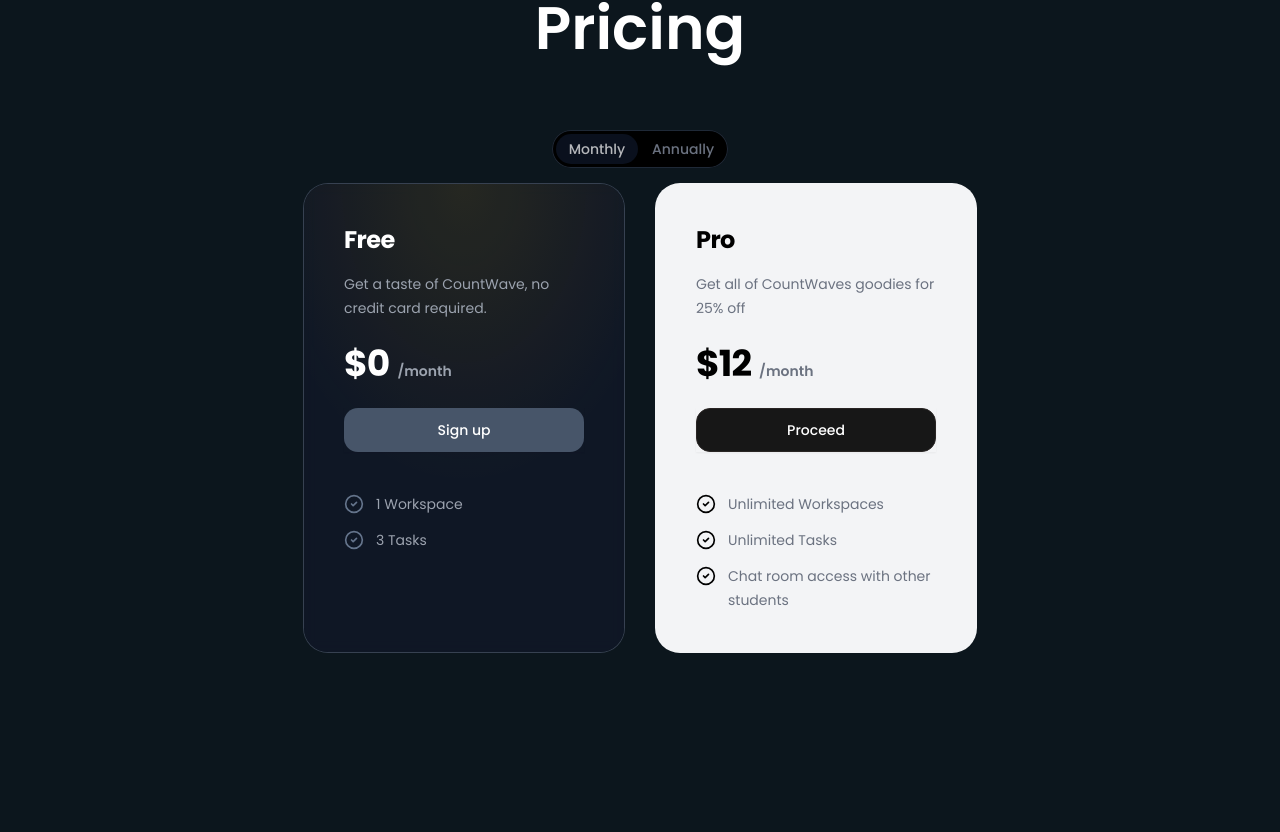
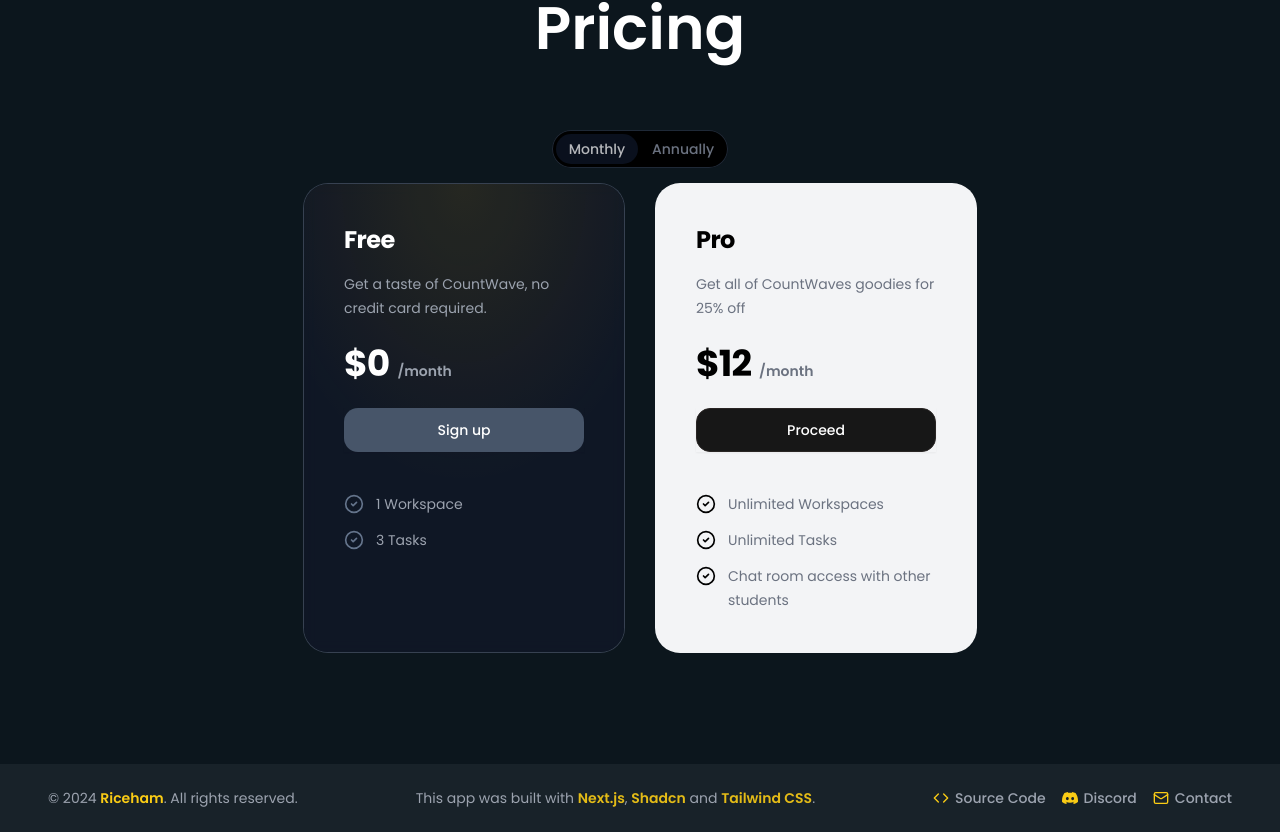
Before and after one commit to Riceham/todo, a Next.js app: page / in a window 1280 px wide. Shown: the part 2291-3123 px from the top of the page. Before the commit the page ends 3055 px from the top, so only its background shows below. Built offline with nearby package versions, Linux system fonts and the light colour scheme.

Commit message:
footer implemented

```diff
--- /dev/null
+++ b/app/(marketing)/_components/footer.tsx
@@ -0,0 +1,86 @@
+import { Code, Mail } from "lucide-react";
+import Link from "next/link";
+
+export const DiscordIcon = ({ className }: { className?: string }) => {
+  return (
+    <svg
+      className={className}
+      xmlns="http://www.w3.org/2000/svg"
+      viewBox="0 0 127.14 96.36"
+    >
+      <path
+        fill="#FACC15"
+        d="M107.7,8.07A105.15,105.15,0,0,0,81.47,0a72.06,72.06,0,0,0-3.36,6.83A97.68,97.68,0,0,0,49,6.83,72.37,72.37,0,0,0,45.64,0,105.89,105.89,0,0,0,19.39,8.09C2.79,32.65-1.71,56.6.54,80.21h0A105.73,105.73,0,0,0,32.71,96.36,77.7,77.7,0,0,0,39.6,85.25a68.42,68.42,0,0,1-10.85-5.18c.91-.66,1.8-1.34,2.66-2a75.57,75.57,0,0,0,64.32,0c.87.71,1.76,1.39,2.66,2a68.68,68.68,0,0,1-10.87,5.19,77,77,0,0,0,6.89,11.1A105.25,105.25,0,0,0,126.6,80.22h0C129.24,52.84,122.09,29.11,107.7,8.07ZM42.45,65.69C36.18,65.69,31,60,31,53s5-12.74,11.43-12.74S54,46,53.89,53,48.84,65.69,42.45,65.69Zm42.24,0C78.41,65.69,73.25,60,73.25,53s5-12.74,11.44-12.74S96.23,46,96.12,53,91.08,65.69,84.69,65.69Z"
+      />
+    </svg>
+  );
+};
+
+export const Footer = () => {
+  return (
+    <footer className="flex flex-col items-center justify-between bg-secondary-foreground/5 text-sm text-gray-500 dark:text-gray-400 gap-4 px-4 py-6 sm:flex-row sm:px-6 md:py-6 md:px-12">
+      <p>
+        &copy; {new Date().getFullYear()}{" "}
+        <strong className="text-primary font-semibold">Riceham</strong>. All
+        rights reserved.
+      </p>
+      <p>
+        This app was built with{" "}
+        <Link
+          href="https://nextjs.org"
+          target="_blank"
+          rel="noreferrer noopener"
+          className="text-primary/90 font-semibold hover:text-primary hover:underline transition"
+        >
+          Next.js
+        </Link>
+        ,{" "}
+        <Link
+          href="https://ui.shadcn.com"
+          target="_blank"
+          rel="noreferrer noopener"
+          className="text-primary/90 font-semibold hover:text-primary hover:underline transition"
+        >
+          Shadcn
+        </Link>{" "}
+        and{" "}
+        <Link
+          href="https://tailwindcss.com"
+          target="_blank"
+          rel="noreferrer noopener"
+          className="text-primary/90 font-semibold hover:text-primary hover:underline transition"
+        >
+          Tailwind CSS
+        </Link>
+        .
+      </p>
+      <nav className="flex items-center gap-4">
+        <Link
+          className="flex items-center gap-1.5 text-sm font-medium text-gray-500 transition-colors hover:text-gray-900 dark:text-gray-400 dark:hover:text-gray-50"
+          href="https://github.com/Riceham/todo"
+          target="_blank"
+          rel="noreferrer noopener"
+        >
+          <Code className="h-4 w-4 text-primary" />
+          Source Code
+        </Link>
+        <Link
+          className="flex items-center gap-1.5 text-sm font-medium text-gray-500 transition-colors hover:text-gray-900 dark:text-gray-400 dark:hover:text-gray-50"
+          href="https://discord.gg/8uWZcdvxbq"
+          target="_blank"
+          rel="noreferrer noopener"
+        >
+          <DiscordIcon className="h-4 w-4 text-primary" />
+          Discord
+        </Link>
+        <Link
+          className="flex items-center gap-1.5 text-sm font-medium text-gray-500 transition-colors hover:text-gray-900 dark:text-gray-400 dark:hover:text-gray-50"
+          href="mailto:info@countwave.com"
+        >
+          <Mail className="h-4 w-4 text-primary" />
+          Contact
+        </Link>
+      </nav>
+    </footer>
+  );
+};
--- a/app/(marketing)/page.tsx
+++ b/app/(marketing)/page.tsx
@@ -1,6 +1,7 @@
 import { Separator } from "@/components/ui/separator";
 
 import { Features } from "./_components/features";
+import { Footer } from "./_components/footer";
 import { Hero } from "./_components/hero";
 import { Navbar } from "./_components/navbar";
 import { Pricing } from "./_components/pricing";
@@ -15,6 +16,8 @@ const MarketingPage = () => {
       <Separator className="mb-12" />
 
       <Pricing />
+
+      <Footer />
     </main>
   );
 };
```
